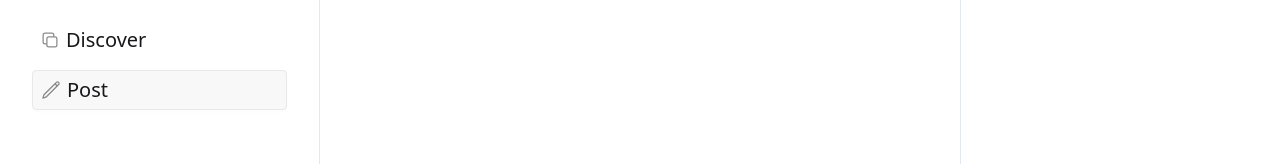
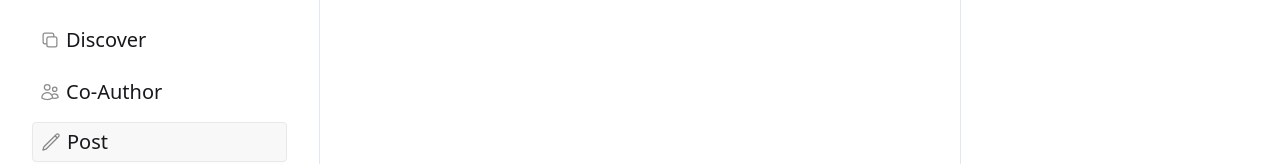
Before and after one commit to AFCMS/malley, a React (Vite) app: page /profile/list in a window 1280 px wide. Shown: the part 232-396 px from the top of the page. Built offline with nearby package versions, Linux system fonts and the light colour scheme; no server answers; the database is empty.

Commit message:
Co-Author links

```diff
--- a/src/layouts/BottomDock/BottomDock.tsx
+++ b/src/layouts/BottomDock/BottomDock.tsx
@@ -5,6 +5,7 @@ import {
   HiOutlinePencil,
   HiOutlineSquare2Stack,
   HiOutlineUser,
+  HiOutlineUsers,
 } from "react-icons/hi2";
 
 import { useAuth } from "../../contexts/auth/AuthContext";
@@ -32,6 +33,14 @@ export default function BottomDock() {
       </Link>
 
       <Link
+        className={location.pathname === "/ask-author" ? "dock-active" : undefined}
+        to={auth.isAuthenticated && auth.profile ? "/ask-author" : "/login"}
+        title="Co-Author"
+      >
+        <HiOutlineUsers className="size-6" />
+      </Link>
+
+      <Link
         className={location.pathname === "/post" ? "dock-active" : undefined}
         to={auth.isAuthenticated && auth.profile ? "/post" : "/login"}
         title="Post"
--- a/src/layouts/LeftToolbarWide/LeftToolbarWide.tsx
+++ b/src/layouts/LeftToolbarWide/LeftToolbarWide.tsx
@@ -45,6 +45,10 @@ export default function LeftToolbarWide() {
               <Link className="sidebarlink" to={auth.isAuthenticated && auth.profile ? `/swipe` : "/login"}>
                 <HiOutlineSquare2Stack className="h-5 opacity-50" />
                 Discover
+              </Link>
+              <Link className="sidebarlink" to={auth.isAuthenticated && auth.profile ? `/ask-author` : "/login"}>
+                <HiOutlineUsers className="h-5 opacity-50" />
+                Co-Author
               </Link>
               <Link
                 className="btn flex shrink-0 flex-nowrap items-center justify-start gap-1.5 p-2 align-middle text-xl font-normal outline-offset-2 select-none"
```
Also changed, not shown: 1 other file (tests, documents, lock files or other folders).
